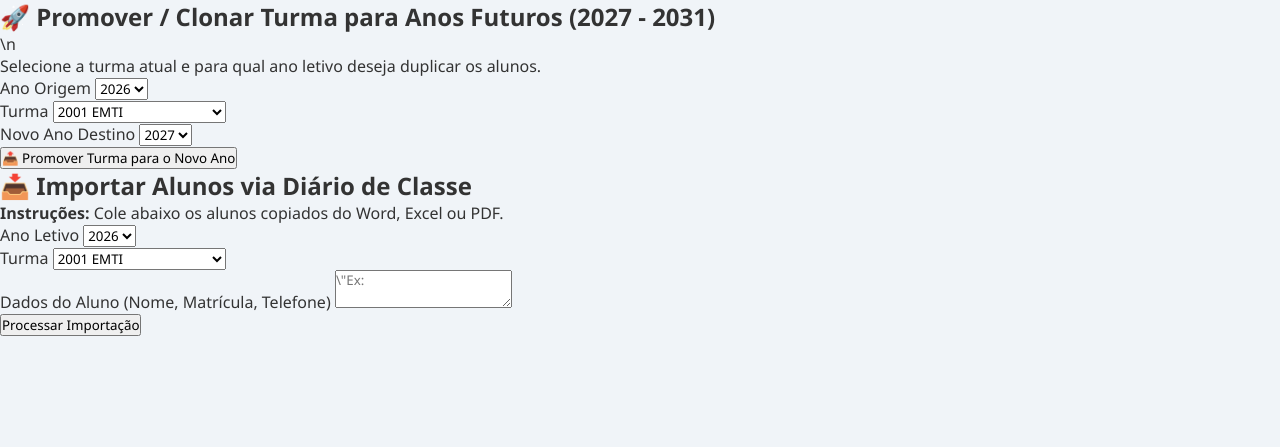
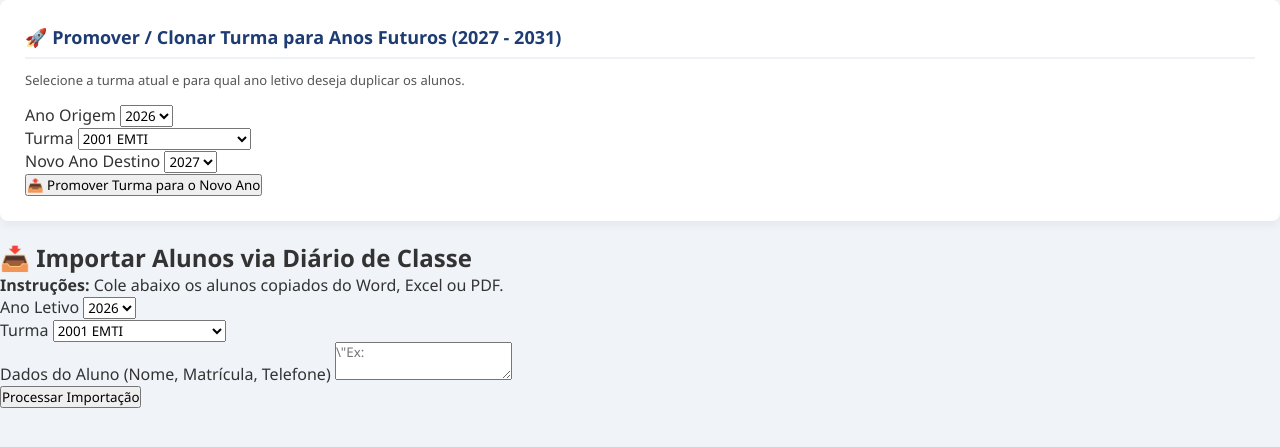
Before and after one commit to lfdppeixoto29/paineldalilian, a Node server app: page /import-export in a window 1280 px wide. Shown: the part 74-521 px from the top of the page. Run offline with Node 20, Linux system fonts and the light colour scheme; data comes from the database, SQL or seed files in the repository; some libraries are stand-ins or nearby versions.

Commit message:
Corrige link de retorno na pagina de clonagem de turmas

```diff
--- a/views/import-export.ejs
+++ b/views/import-export.ejs
@@ -45,7 +45,7 @@
             <h1>Colégio Estadual Euclides F. Tardin</h1>
             <p>Professora Lilian | Gestão de Anos (2026 a 2031)</p>
         </div>
-        <a href=\"/\">← Voltar ao Painel</a>
+        <a href="/">← Voltar ao Painel</a>
     </header>
 
     <div class=\"container\">
@@ -54,8 +54,9 @@
         <% } %>
 
         <!-- Exportar / Promover dados para Anos Futuros (2027 a 2031) -->
-        <div class=\"card\">
-            <h2>🚀 Promover / Clonar Turma para Anos Futuros (2027 - 2031)</h2>\n            <p style=\"font-size: 13px; color: #555; margin-bottom: 15px;\">Selecione a turma atual e para qual ano letivo deseja duplicar os alunos.</p>
+        <div class="card">
+            <h2>🚀 Promover / Clonar Turma para Anos Futuros (2027 - 2031)</h2>
+            <p style="font-size: 13px; color: #555; margin-bottom: 15px;">Selecione a turma atual e para qual ano letivo deseja duplicar os alunos.</p>
             <form action=\"/promover-ano\" method=\"POST\">
                 <div style=\"display: grid; grid-template-columns: repeat(auto-fit, minmax(140px, 1fr)); gap: 12px; margin-bottom: 15px;\">
                     <div class=\"form-group\">
```
